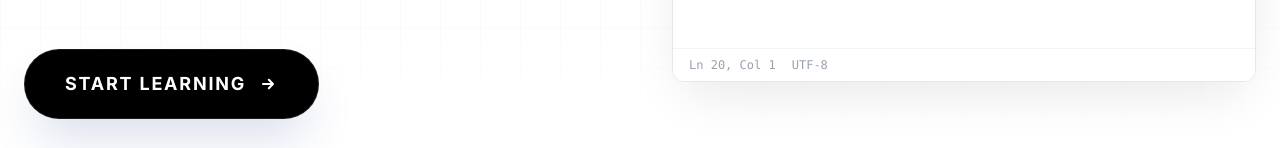
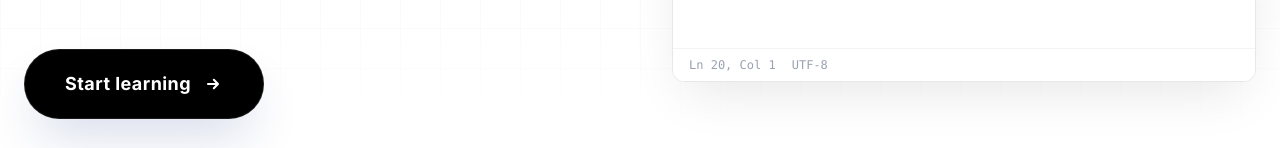
Before and after one commit to shaibuafeez/aleo-, a Next.js app: page / in a window 1280 px wide. Shown: the part 652-800 px from the top of the page. Built offline with nearby package versions, Linux system fonts and the light colour scheme; no server answers; what @mysten/dapp-kit, @mysten/sui would draw is missing.

Commit message:
Style: Convert button text to sentence case

```diff
--- a/app/components/Hero.tsx
+++ b/app/components/Hero.tsx
@@ -90,7 +90,7 @@ export default function Hero() {
                                         transition={{ duration: 0.3, ease: [0.33, 1, 0.68, 1] }}
                                         className="flex items-center gap-3 relative z-10"
                                     >
-                                        <span className="uppercase tracking-widest">START LEARNING</span>
+                                        <span className="tracking-wide">Start learning</span>
                                         <svg className="w-5 h-5" fill="none" viewBox="0 0 24 24" stroke="currentColor">
                                             <path strokeLinecap="round" strokeLinejoin="round" strokeWidth={2.5} d="M13 7l5 5m0 0l-5 5m5-5H6" />
                                         </svg>
```
